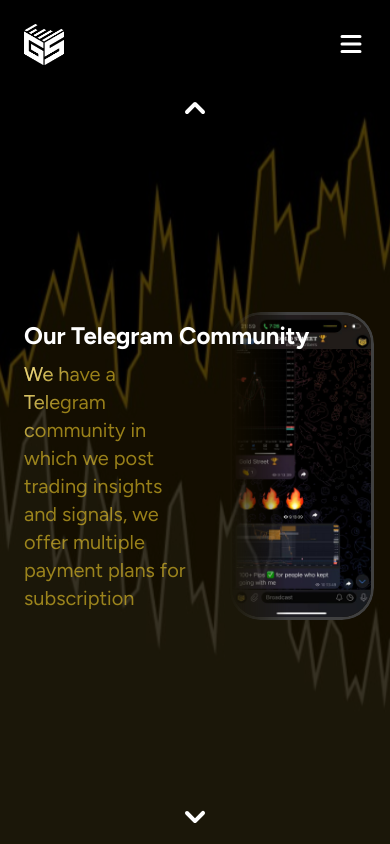
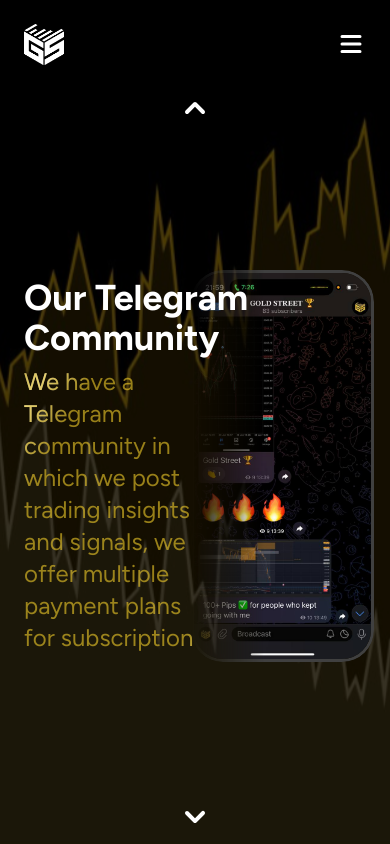
Before and after one commit to fareskebeh/goldstreet, a React (Vite) app in the folder FRONTEND/: page /community in a window 390 px wide. Built offline with nearby package versions, Linux system fonts and the light colour scheme; no server answers.

Commit message:
Font size edit

```diff
--- a/FRONTEND/src/components/Community.jsx
+++ b/FRONTEND/src/components/Community.jsx
@@ -14,8 +14,8 @@
         delay={150}
         animateBy="words"
         direction="top"
-        className="text-2xl sm:text-3xl md:text-4xl lg:text-5xl sm:mb-8 font-bold text-white mb-2"/>
-      <ShinyText text="We have a Telegram community in which we post trading insights and signals, we offer multiple payment plans for subscription" disabled={false} speed={3} className='text-xl sm:text-2xl md:text-3xl lg:text-4xl w-[50%] sm:w-auto' />
+        className="text-4xl sm:text-3xl md:text-4xl lg:text-5xl sm:mb-8 font-bold text-white mb-2"/>
+      <ShinyText text="We have a Telegram community in which we post trading insights and signals, we offer multiple payment plans for subscription" disabled={false} speed={3} className='text-2xl sm:text-2xl md:text-3xl lg:text-4xl w-[50%] sm:w-auto' />
 
     </div>
   );
```
